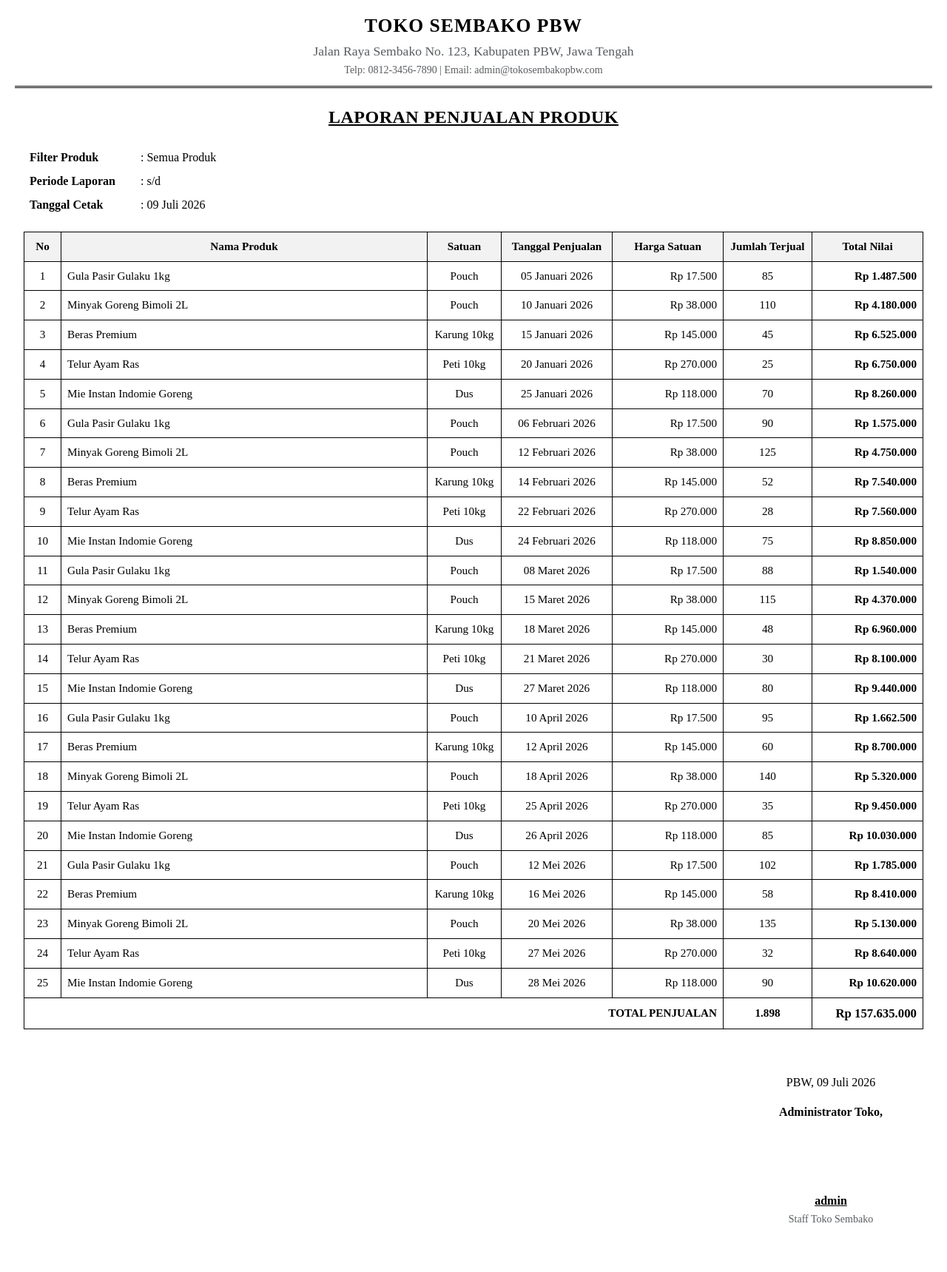
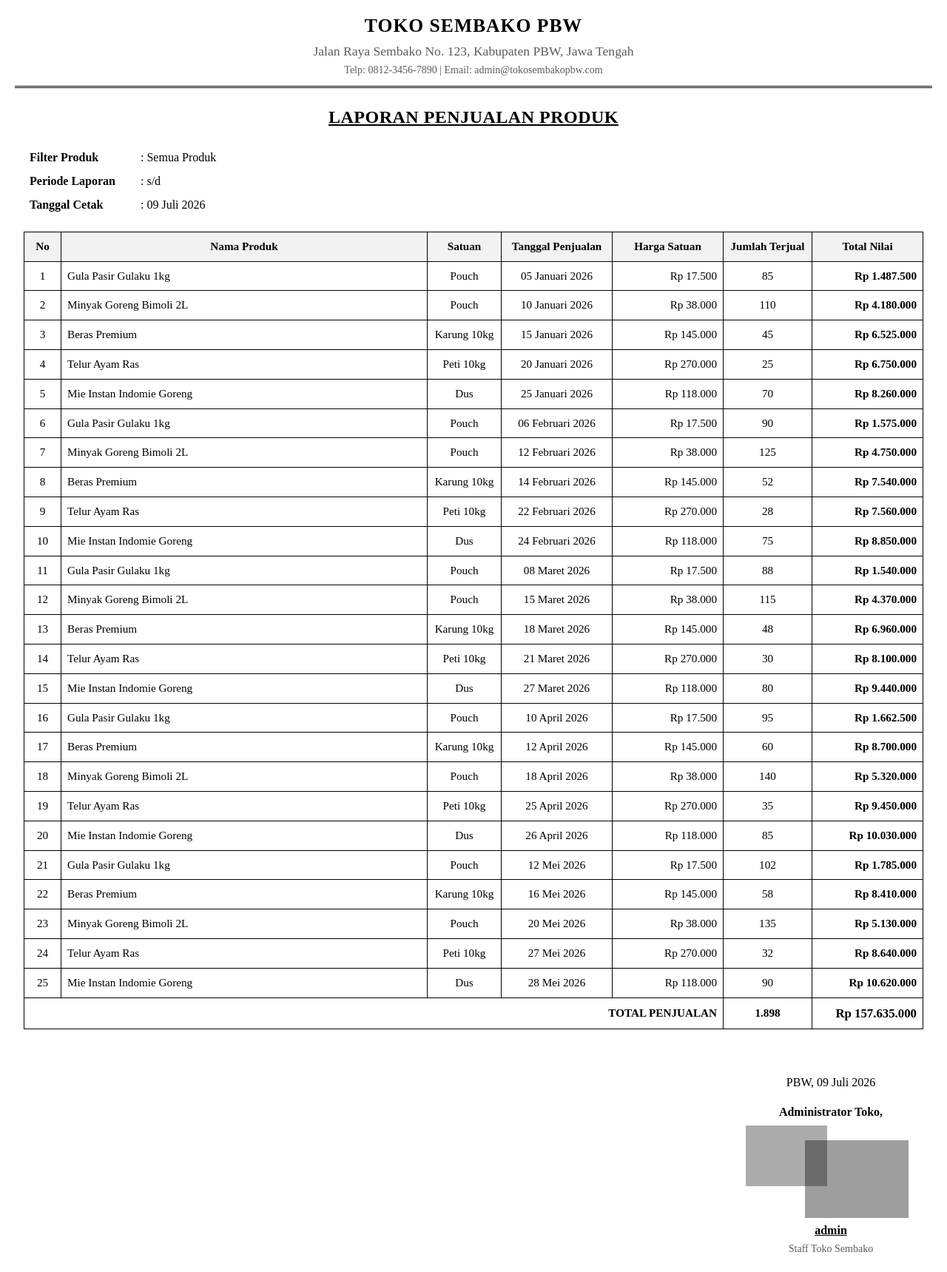
Before and after one commit to ramauchiha5348-jpg/sembako, a PHP site: page /print_laporan.php in a window 1280 px wide. Shown: the whole page at 74% size. Before the commit the page ends 1652 px from the top, so only its background shows below. Run offline with PHP 8.4, Linux system fonts and the light colour scheme; a user stored in the database is signed in; data comes from the database, SQL or seed files in the repository; data that the repository does not hold is empty; grey boxes are pictures that could not be loaded.

Commit message:
feat: Add stamp and signature placeholders to print layout

```diff
--- a/print_laporan.php
+++ b/print_laporan.php
@@ -214,8 +214,13 @@ $result_laporan = mysqli_query($conn, $query_laporan);
             <div class="signature-container">
                 <p>PBW, <?= tanggal_indo(date('Y-m-d')); ?></p>
                 <p class="fw-bold">Administrator Toko,</p>
-                <div class="signature-space"></div>
-                <p class="fw-bold" style="text-decoration: underline; margin-bottom: 0;"><?= htmlspecialchars($_SESSION['username']); ?></p>
+                <div class="signature-space" style="position: relative; height: 120px; display: flex; justify-content: center; align-items: center;">
+                    <!-- Stempel (Diatur agak ke kiri dan overlap) -->
+                    <img src="assets/img/stempel.png" alt="Stempel" style="position: absolute; left: 10px; top: -10px; width: 110px; opacity: 0.85; mix-blend-mode: multiply; z-index: 1;">
+                    <!-- Tanda Tangan (Diatur agak ke kanan menimpa stempel) -->
+                    <img src="assets/img/ttd.png" alt="Tanda Tangan" style="position: absolute; right: 20px; top: 10px; width: 140px; mix-blend-mode: multiply; z-index: 2;">
+                </div>
+                <p class="fw-bold" style="text-decoration: underline; margin-bottom: 0; position: relative; z-index: 3;"><?= htmlspecialchars($_SESSION['username']); ?></p>
                 <small class="text-muted">Staff Toko Sembako</small>
             </div>
         </div>
```
